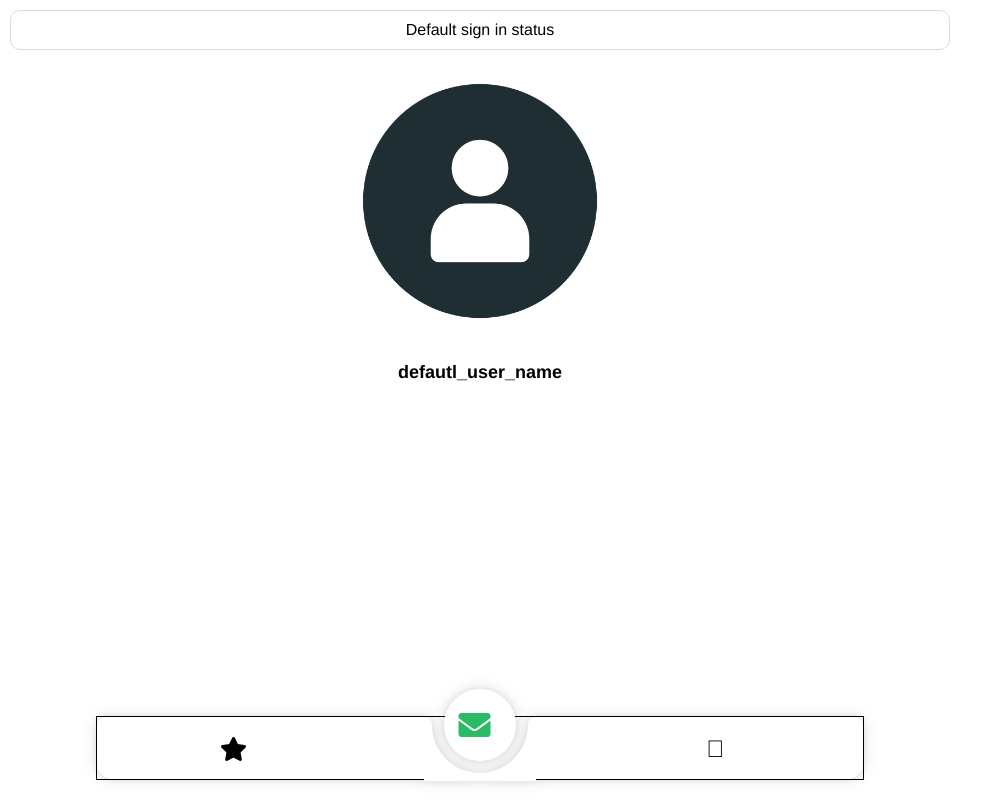
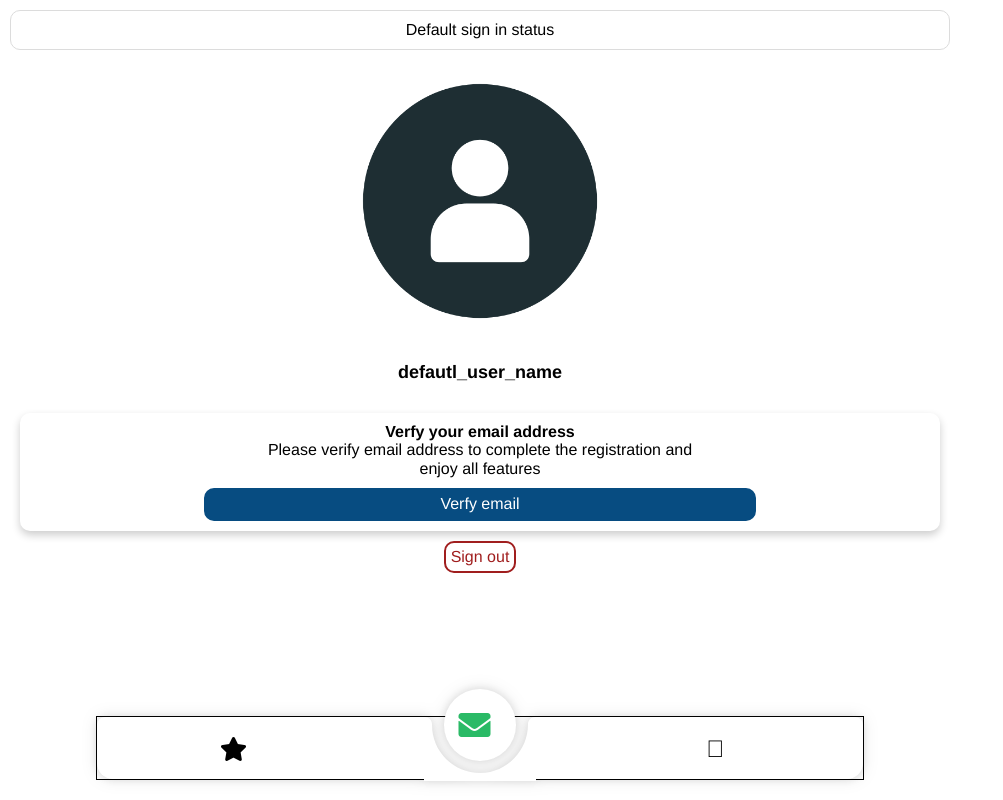
Before and after one commit to aca00/webcomm, a website built with webpack: page popup/popup.html in a window 1280 px wide. Shown: the whole page, without its empty margins (0-1003 px from the left). Built offline with nearby package versions, Linux system fonts and the light colour scheme; some packages are replaced by stand-ins of ours; no server answers.

Commit message:
design verify email

```diff
--- a/popup/css/popup.css
+++ b/popup/css/popup.css
@@ -15,7 +15,7 @@
 
 body {
     min-width: 400px;
-    min-height: 500px;
+    min-height: 550px;
     width: 75%;
     height: 75%;
     display: block;
@@ -306,13 +306,72 @@ body {
 #email-verificaton-success {
     width: 100%;
     display: flex;
-    justify-content: center;
+    text-align: center;
 }
 
 #sign-out-button {
     display: block;
-    border: 2px solid black;
+    border: 2px solid rgb(160, 30, 30);
     border-radius: 10px;
-    padding: 10px;
-    background-color: #2a4e7c;
+    padding: 5px;
+    background-color: #ffffff;
+
+    color: rgb(160, 30, 30);
 }
+
+#sign-out-button:hover {
+    background-color: rgb(160, 30, 30);
+    color: #ffffff;
+
+}
+
+#email-verification-button {
+    border: 2px solid rgb(7, 76, 129);
+    border-radius: 10px;
+    padding: 5px;
+    color: #ffffff;
+    background-color: rgb(7, 76, 129);
+}
+
+#email-verification-button:hover {
+    border: 2px solid rgb(7, 76, 129);
+    border-radius: 10px;
+    padding: 5px;
+    color: rgb(7, 76, 129);
+    background-color: rgb(255, 255, 255);
+}
+
+#sign-out {
+    display: flex;
+    padding-top: 10px;
+    justify-content: center;
+}
+
+#verify-email-title {
+    text-align: center;
+    padding: 0px, 10px, 5px, 10px;
+    font-size: medium;
+    font-weight: bold;
+}
+
+#verify-email-content {
+    text-align: center;
+    padding-bottom: 10px;
+    padding-left: 10%;
+    padding-right: 10%;
+}
+
+#email-verification-pending {
+    display: flex;
+    border-style: solid;
+    border-color: rgb(155, 153, 153);
+    border-width: 0px;
+    padding-top: 10px;
+    border-radius: 10px;
+    justify-content: center;
+    flex-direction: column;
+    padding-left: 20%;
+    padding-right: 20%;
+    padding-bottom: 10px;
+    box-shadow: 0 4px 8px 0 rgba(0, 0, 0, 0.2);
+}
--- a/popup/popup.html
+++ b/popup/popup.html
@@ -77,13 +77,15 @@
 
         <div id="sign-in-menu">
 
-            <div id="signed-in-with-email" style="padding:10px; border: 1px solid black; display: none;">
+            <div id="signed-in-with-email" style="padding:10px; ">
                 <div id="email-verification">
                     <div id="email-verificaton-success" style="display:none;">
-                        <span>✅ Email verified succesfully.</span>
+                        <p>✅ Email verified succesfully.</p>
                     </div>
-                    <div id="email-verification-pending" style="display:none;">
-                        <button id="email-verification-button">Verfy email button</button>
+                    <div id="email-verification-pending" style="display:flex;">
+                        <p id="verify-email-title">Verfy your email address</p>
+                        <p id="verify-email-content">Please verify email address to complete the registration and enjoy all features</p>
+                        <button id="email-verification-button">Verfy email</button>
                     </div>
                 </div>
                 <div id="sign-out">
@@ -120,7 +122,7 @@
 
 
     <!-- <script src="socket.io-1.4.5.js"></script> -->
-    <script src="popup.js"></script>
+    <!-- <script src="popup.js"></script> -->
     <script src='jquery.js'></script>
     <script src="navbar.js"></script>
 </body>
```
